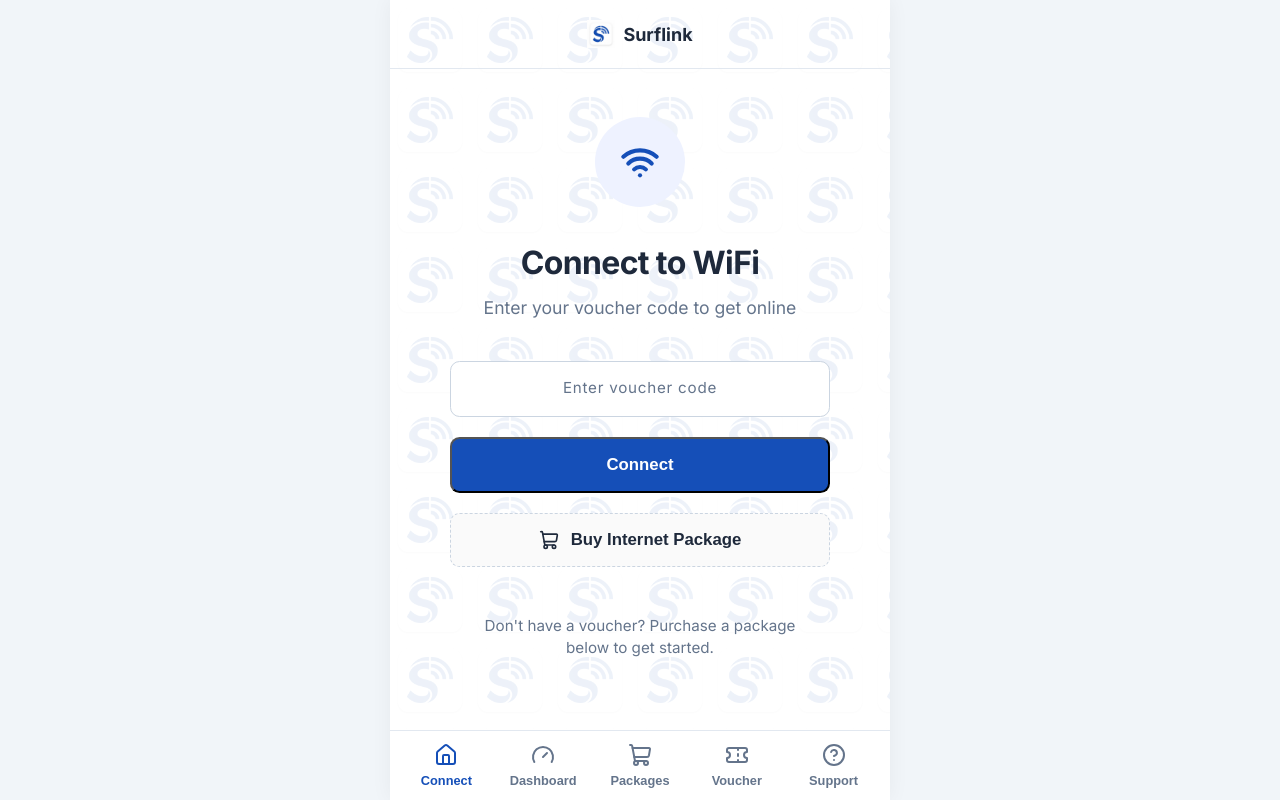
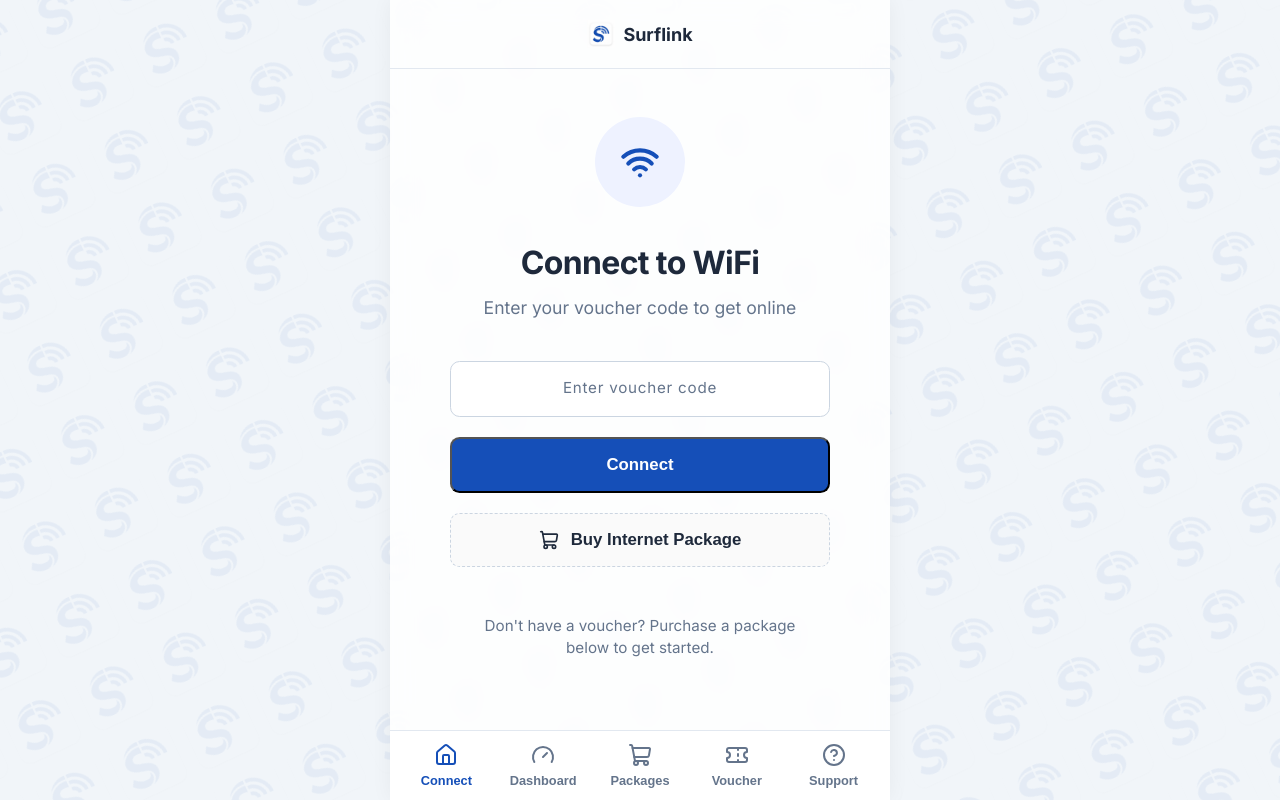
Before and after one commit to denistendo/Surflink, a React app in the folder frontend/: page / in a window 1280 px wide. Built offline with nearby package versions, Linux system fonts and the light colour scheme; the HTML template or start-up script is replaced by a standard one.

Commit message:
feat: implement global styles and CSS layouts for the portal and landing screens

```diff
--- a/frontend/src/components/PortalLayout.css
+++ b/frontend/src/components/PortalLayout.css
@@ -6,7 +6,9 @@
   max-width: 500px;
   margin: 0 auto;
   position: relative;
-  background-color: var(--bg-color);
+  background-color: rgba(255, 255, 255, 0.85);
+  backdrop-filter: blur(12px);
+  -webkit-backdrop-filter: blur(12px);
   box-shadow: 0 0 20px rgba(0, 0, 0, 0.05);
   overflow-x: hidden;
 }
--- a/frontend/src/index.css
+++ b/frontend/src/index.css
@@ -41,4 +41,20 @@
   min-height: 100vh;
   display: flex;
   flex-direction: column;
+  position: relative;
 }
+
+#root::before {
+  content: '';
+  position: fixed;
+  top: -50vh; left: -50vw;
+  width: 200vw; height: 200vh;
+  background-image: url('/logo.png');
+  background-repeat: repeat;
+  background-size: 80px 80px;
+  opacity: 0.06;
+  mix-blend-mode: multiply;
+  transform: rotate(-25deg);
+  pointer-events: none;
+  z-index: -1;
+}
--- a/frontend/src/screens/LandingScreen.css
+++ b/frontend/src/screens/LandingScreen.css
@@ -3,22 +3,9 @@
   flex-direction: column;
   min-height: 100vh;
   width: 100%;
-  background-color: var(--bg-color);
+  background-color: transparent;
   padding-bottom: 80px; /* Space for bottom nav */
   position: relative;
-}
-
-.ls-root::before {
-  content: '';
-  position: absolute;
-  top: 0; left: 0; right: 0; bottom: 0;
-  background-image: url('/logo.png');
-  background-repeat: repeat;
-  background-size: 80px 80px;
-  opacity: 0.08;
-  mix-blend-mode: multiply;
-  pointer-events: none;
-  z-index: 0;
 }
 
 /* Header */
@@ -184,7 +171,9 @@
   transform: translateX(-50%);
   width: 100%;
   max-width: 500px; /* Matches PortalLayout */
-  background-color: #ffffff;
+  background-color: rgba(255, 255, 255, 0.85);
+  backdrop-filter: blur(12px);
+  -webkit-backdrop-filter: blur(12px);
   border-top: 1px solid var(--border-color);
   display: flex;
   justify-content: space-around;
```
